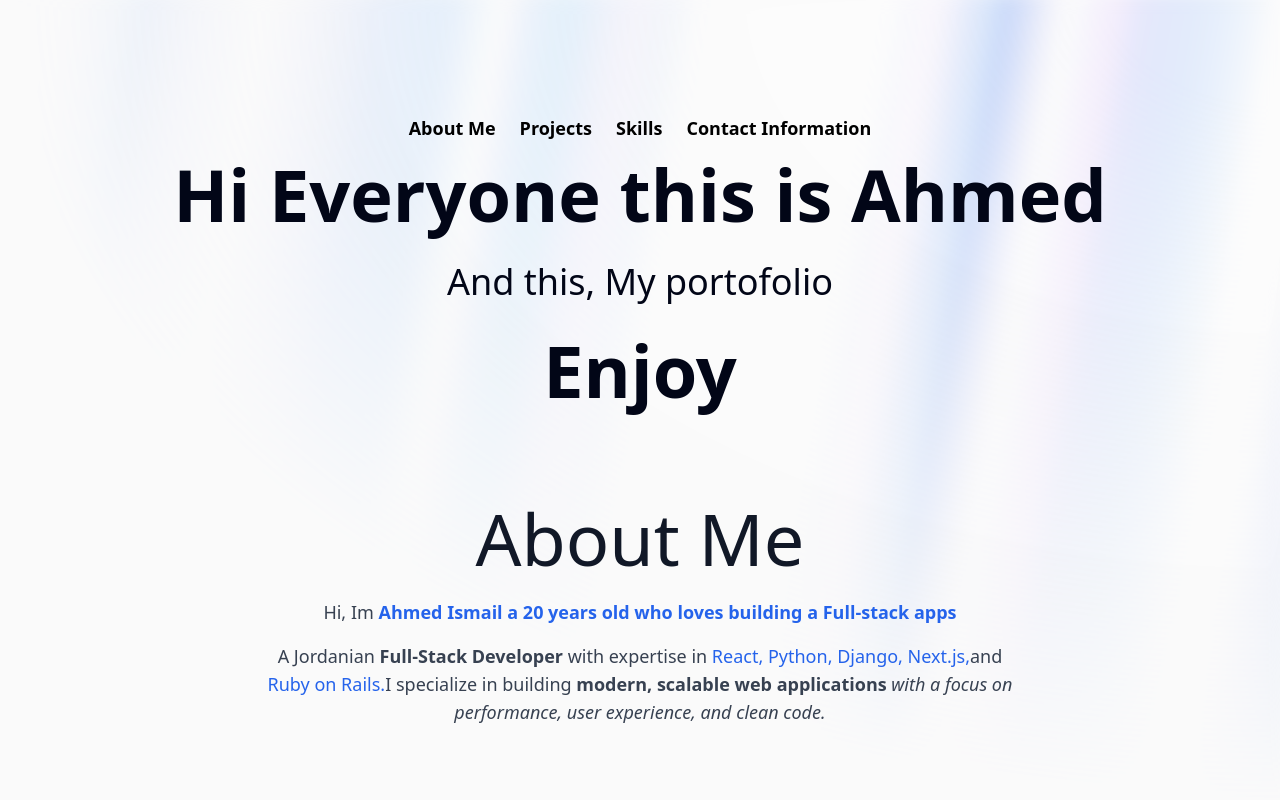
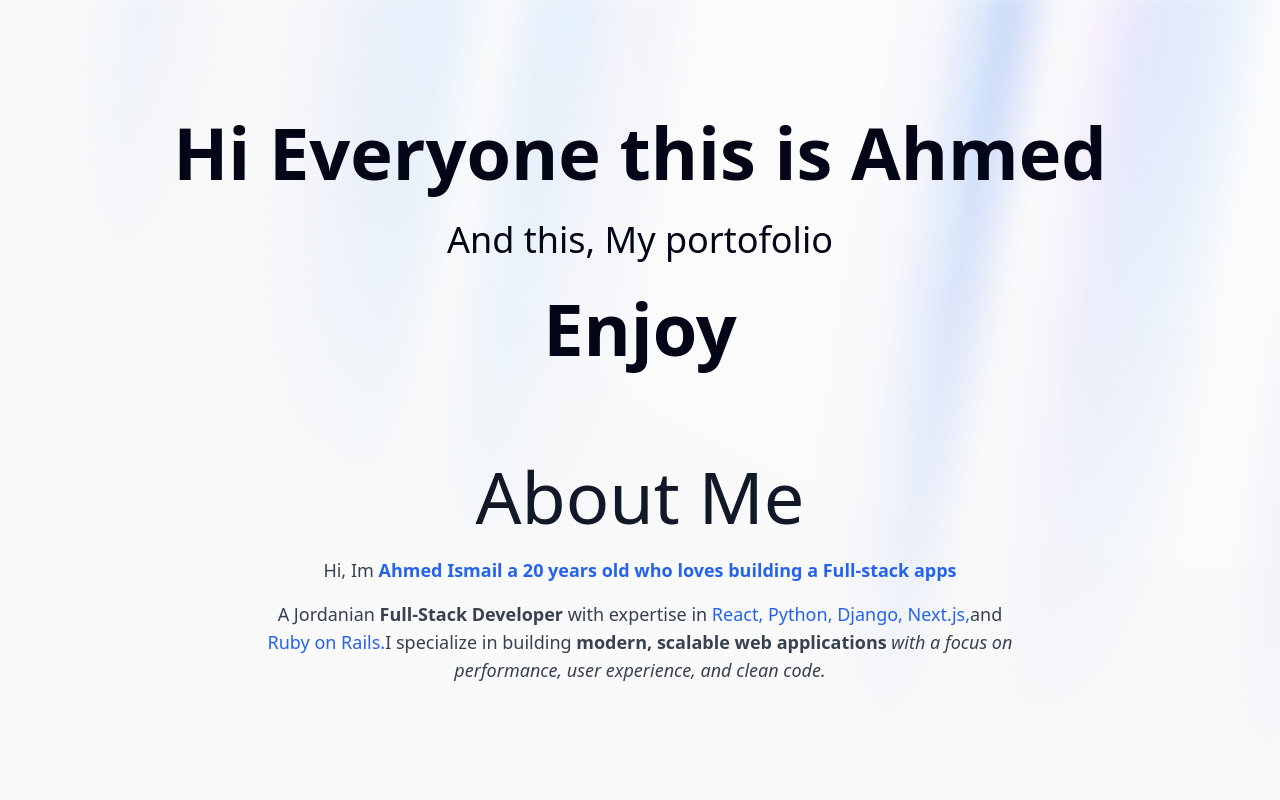
Before and after one commit to ahmedi911/React_viteTesting, a Next.js app: page / in a window 1280 px wide. Shown: the top 800 px of the page. Built offline with nearby package versions, Linux system fonts and the light colour scheme.

Commit message:
Your commit message

```diff
--- a/app/page.tsx
+++ b/app/page.tsx
@@ -53,20 +53,7 @@ export default function Home() {
         className="relative flex flex-col gap-4 items-center justify-center px-4 h-auto"
       >
 
-<div className=" gap-6 justify-center items-center pt-10 lg:flex hidden">
-  <a href="#" className="text-black text-lg font-semibold hover:text-gray-700 transition duration-300">
-    About Me
-  </a>
-  <a href="#" className="text-black text-lg font-semibold hover:text-gray-700  transition duration-300">
-    Projects
-  </a>
-  <a href="#" className="text-black text-lg font-semibold hover:text-gray-700  transition duration-300">
-    Skills
-  </a>
-  <a href="#" className="text-black text-lg font-semibold hover:text-gray-700  transition duration-300">
-    Contact Information
-  </a>
-</div>
+
 
         <div className="text-3xl md:text-7xl font-bold dark:text-white text-center">
           Hi Everyone this is Ahmed
```
